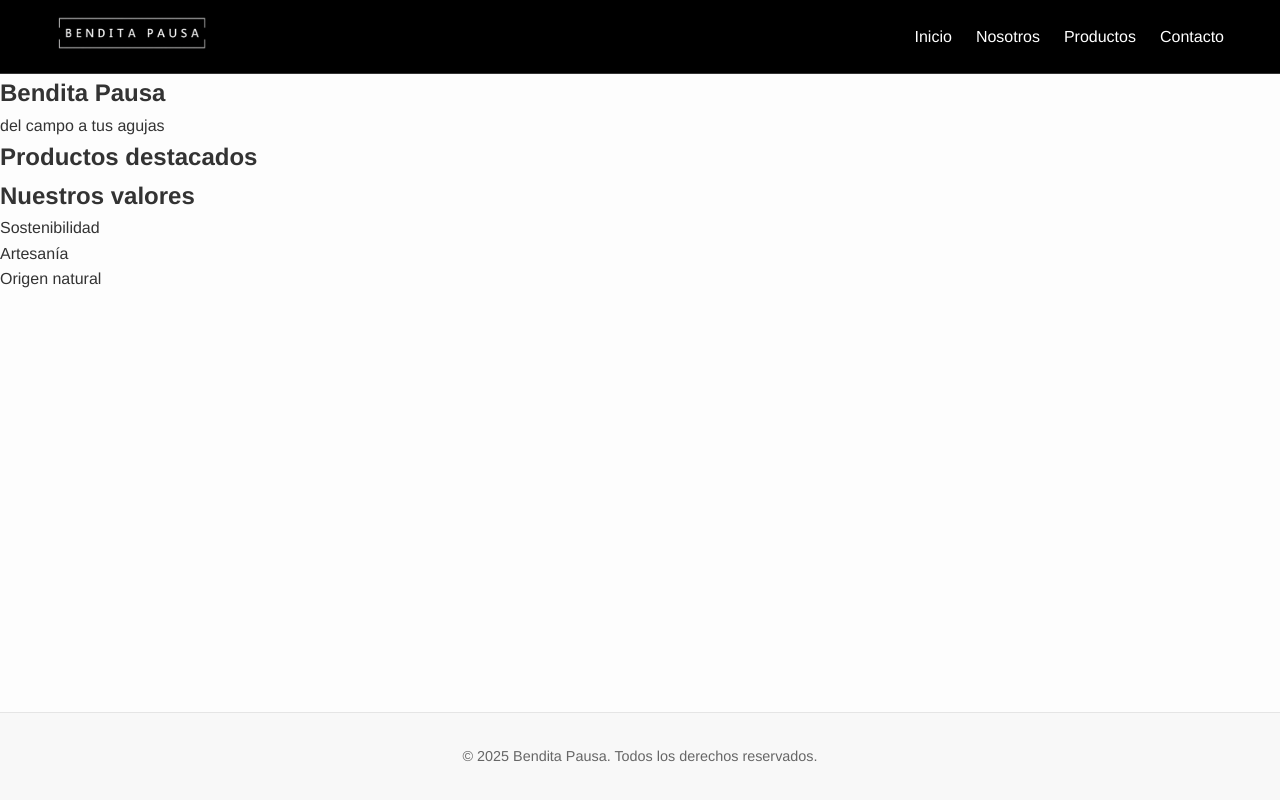
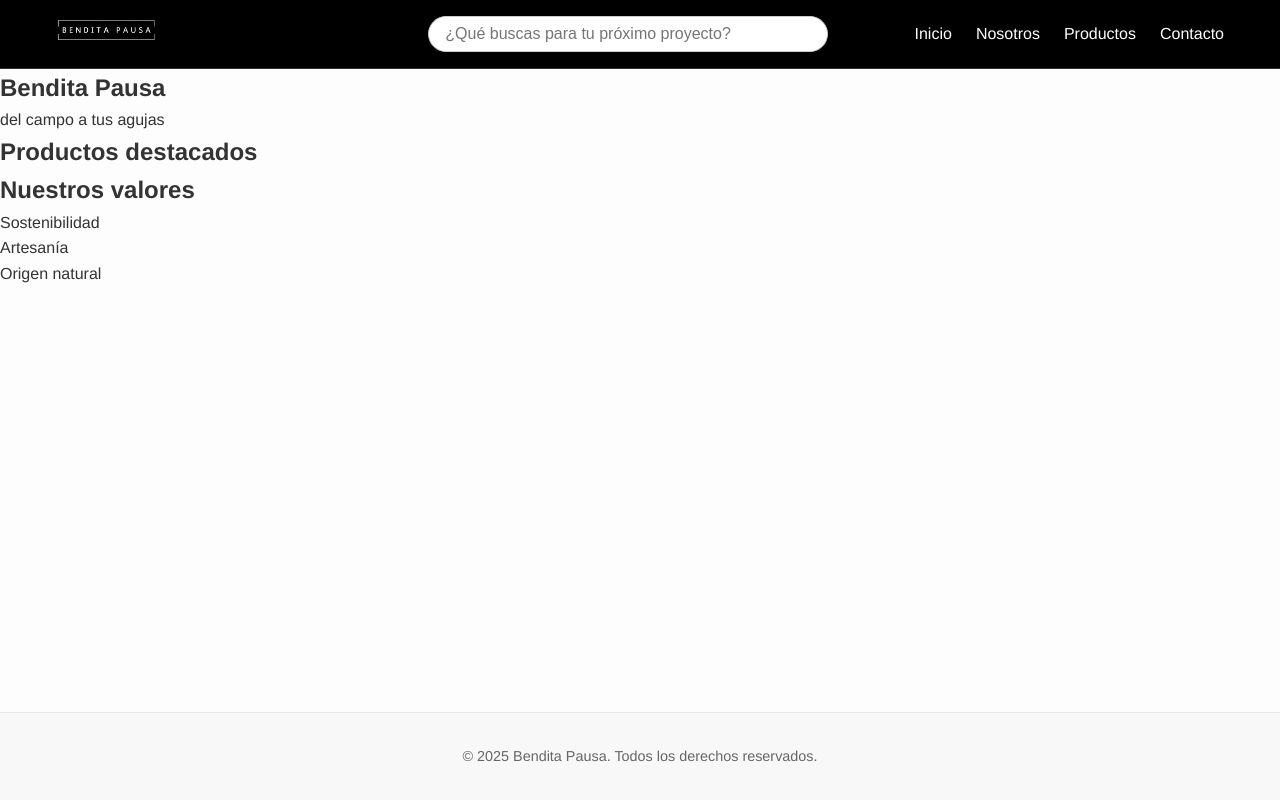
Before and after one commit to EvaBytes/BenditaPausa, a React (Vite) app: page / in a window 1280 px wide. Built offline with nearby package versions, Linux system fonts and the light colour scheme.

Commit message:
UI Update HomePage

```diff
--- a/package.json
+++ b/package.json
@@ -22,6 +22,7 @@
   "dependencies": {
     "react": "^18.2.0",
     "react-dom": "^18.2.0",
+    "react-icons": "^5.5.0",
     "react-router-dom": "^7.7.0",
     "styled-components": "^6.1.19"
   },
--- a/src/components/Header.jsx
+++ b/src/components/Header.jsx
@@ -1,20 +1,69 @@
-import React from "react";
-import { HeaderContainer, Nav, LogoImage, NavLinks, NavLink } from "./HeaderStyles";
+import React, { useState } from "react";
+import {HeaderContainer, Nav, LogoImage, NavLinks, NavLink, SearchInput, SearchContainer, BurgerButton, MobileMenu,MobileTopBar, SearchIcon, MobileSearchWrapper} from "./HeaderStyles";
 import logoImg from "../assets/logo.png";
+import { FaSearch } from "react-icons/fa";
+
 
 const Header = () => {
+  const [query, setQuery] = useState("");
+  const [menuOpen, setMenuOpen] = useState(false);
+  const [searchOpen, setSearchOpen] = useState(false);
+
+  const handleNavClick = () => {
+    setMenuOpen(false);
+  };
+
   return (
     <HeaderContainer>
-      <Nav className="container">
+      <Nav>
+
+        <MobileTopBar>
+        <SearchIcon onClick={() => setSearchOpen(!searchOpen)} aria-label="Buscar">
+          <FaSearch size={20} />
+        </SearchIcon>
+          <BurgerButton onClick={() => setMenuOpen(!menuOpen)}>☰</BurgerButton>
+        </MobileTopBar>
+
         <a href="/">
           <LogoImage src={logoImg} alt="Bendita Pausa Logo" />
         </a>
+
+        {searchOpen && (
+          <MobileSearchWrapper>
+            <SearchInput
+              type="search"
+              placeholder="¿Qué buscas para tu próximo proyecto?"
+              value={query}
+              onChange={(e) => setQuery(e.target.value)}
+            />
+          </MobileSearchWrapper>
+        )}
+
+        <SearchContainer>
+          <SearchInput
+            type="search"
+            placeholder="¿Qué buscas para tu próximo proyecto?"
+            value={query}
+            onChange={(e) => setQuery(e.target.value)}
+          />
+        </SearchContainer>
+
         <NavLinks>
           <li><NavLink href="/">Inicio</NavLink></li>
           <li><NavLink href="/about">Nosotros</NavLink></li>
           <li><NavLink href="/products">Productos</NavLink></li>
           <li><NavLink href="/contact">Contacto</NavLink></li>
         </NavLinks>
+
+        {menuOpen && (
+          <MobileMenu>
+            <li><NavLink href="/" onClick={handleNavClick}>Inicio</NavLink></li>
+            <li><NavLink href="/about" onClick={handleNavClick}>Nosotros</NavLink></li>
+            <li><NavLink href="/products" onClick={handleNavClick}>Productos</NavLink></li>
+            <li><NavLink href="/contact" onClick={handleNavClick}>Contacto</NavLink></li>
+          </MobileMenu>
+        )}
+
       </Nav>
     </HeaderContainer>
   );
--- a/src/components/HeaderStyles.jsx
+++ b/src/components/HeaderStyles.jsx
@@ -4,32 +4,117 @@ export const HeaderContainer = styled.header`
   background: #000;
   border-bottom: 1px solid #333;
   padding: 1rem 0;
+  position: relative;
 `;
 
 export const Nav = styled.nav`
-  max-width: 1200px;
-  margin: 0 auto;
+  display: flex;
+  flex-direction: column;
+  align-items: center;
+  gap: 1rem;
   padding: 0 1rem;
-  display: flex;
-  align-items: center;
-  justify-content: space-between;
+
+  @media (min-width: 768px) {
+    max-width: 1200px;
+    margin: 0 auto;
+    display: grid;
+    grid-template-columns: 1fr 2fr 1fr;
+    align-items: center;
+    gap: 0;
+  }
 `;
 
-export const Logo = styled.a`
-  height: 2rem;
-  width: auto;
+export const LogoImage = styled.img`
+  width: 100px;
+  height: auto;
+  object-fit: contain;
+`;
+
+export const SearchContainer = styled.div`
+  display: none;
+
+  @media (min-width: 768px) {
+    display: flex;
+    justify-content: center;
+    width: 100%;
+  }
+`;
+
+export const SearchInput = styled.input`
+  width: 100%;
+  max-width: 400px;
+  padding: 0.5rem 1rem;
+  border-radius: 20px;
+  border: 1px solid #ccc;
+  font-size: 1rem;
+`;
+
+export const MobileTopBar = styled.div`
+  display: flex;
+  justify-content: flex-end;
+  align-items: center;
+  gap: 1rem;
+  width: 100%;
+
+  @media (min-width: 768px) {
+    display: none;
+  }
+`;
+
+export const BurgerButton = styled.button`
+  background: none;
+  border: none;
+  color: white;
+  font-size: 2rem;
   cursor: pointer;
 `;
 
-export const LogoImage = styled.img`
-    width: 20%;
-    height: auto;
+export const SearchIcon = styled.button`
+  background: none;
+  border: none;
+  color: white;
+  font-size: 1.5rem;
+  cursor: pointer;
+`;
+
+export const MobileSearchWrapper = styled.div`
+  width: 100%;
+  padding: 0 1rem;
+  display: flex;
+
+  @media (min-width: 768px) {
+    display: none;
+  }
 `;
 
 export const NavLinks = styled.ul`
+  display: none;
+
+  @media (min-width: 768px) {
+    display: flex;
+    flex-direction: row;
+    justify-content: flex-end;
+    list-style: none;
+    gap: 1.5rem;
+  }
+`;
+
+export const MobileMenu = styled.ul`
+  position: absolute;
+  top: 70px;
+  right: 1rem;
+  background: #111;
+  padding: 1rem;
+  border-radius: 10px;
+  list-style: none;
   display: flex;
-  list-style: none;
-  gap: 1.5rem;
+  flex-direction: column;
+  gap: 1rem;
+  z-index: 10;
+
+  @media (min-width: 768px) {
+    display: none;
+  }
 `;
 
 export const NavLink = styled.a`
@@ -37,6 +122,7 @@ export const NavLink = styled.a`
   color: #fff;
   cursor: pointer;
   transition: color 0.3s ease;
+  text-decoration: none;
 
   &:hover {
     color: #a65a5a;
```
Also changed, not shown: 1 other file (tests, documents, lock files or other folders).
